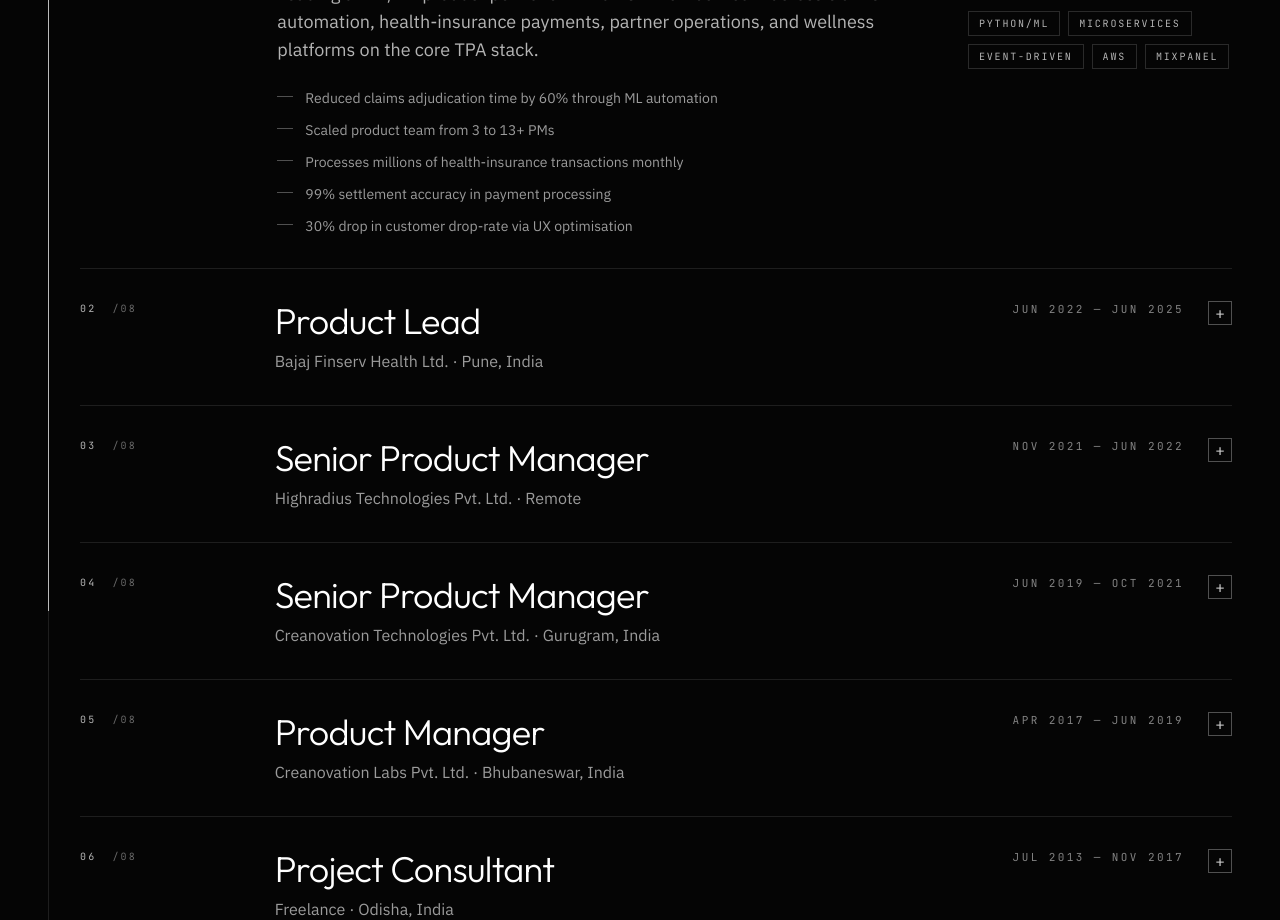
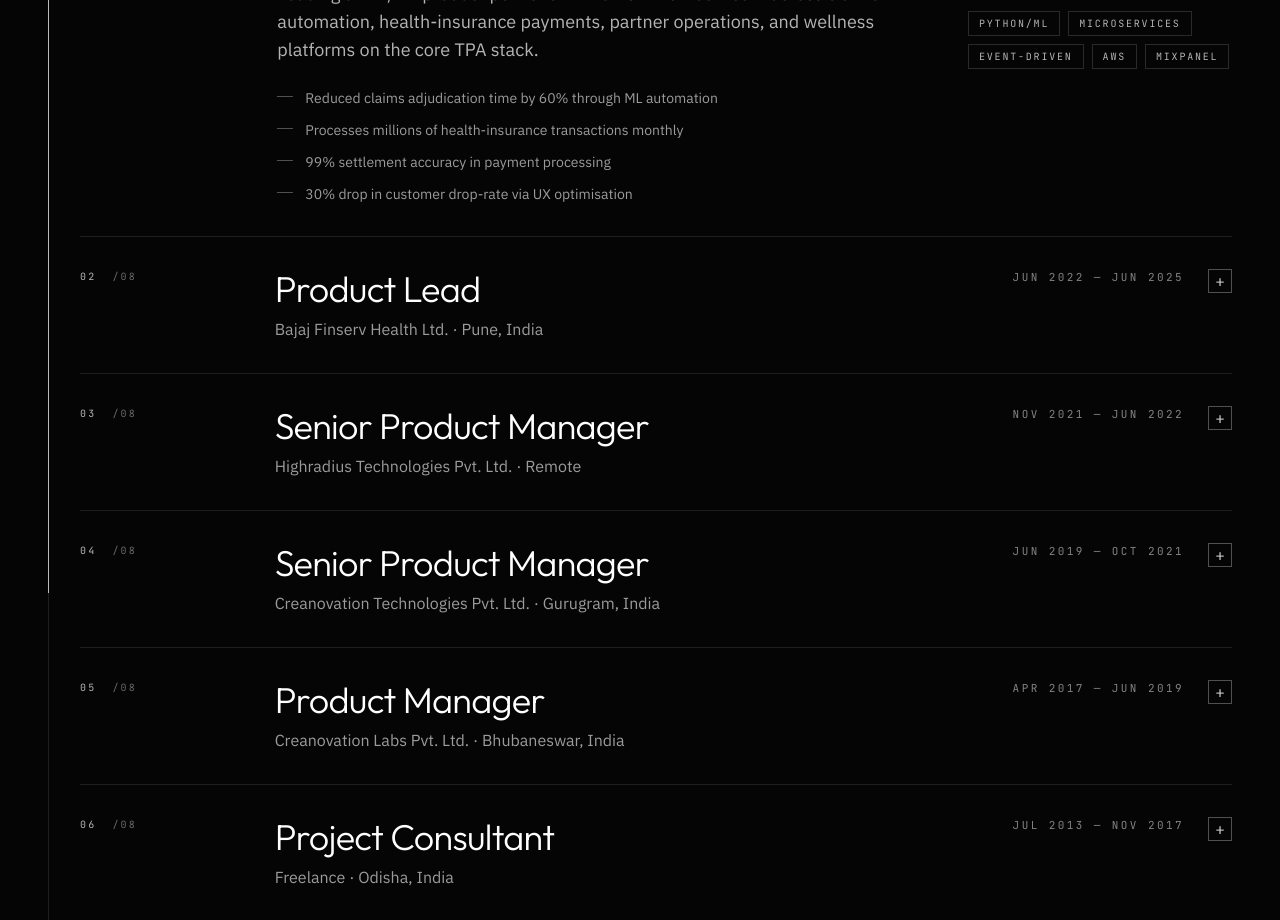
Before and after one commit to samadhan-product/samadhan-product.github.io, a React (Vite) app in the folder frontend/: page / in a window 1280 px wide. Shown: the part 6280-7200 px from the top of the page. Built offline with nearby package versions, Linux system fonts and the light colour scheme.

Commit message:
Work ex optimisation

```diff
--- a/frontend/src/data/profile.js
+++ b/frontend/src/data/profile.js
@@ -32,7 +32,6 @@
         "Leading an AI/ML product portfolio with a 13+ member team across claims automation, health-insurance payments, partner operations, and wellness platforms on the core TPA stack.",
       points: [
         "Reduced claims adjudication time by 60% through ML automation",
-        "Scaled product team from 3 to 13+ PMs",
         "Processes millions of health-insurance transactions monthly",
         "99% settlement accuracy in payment processing",
         "30% drop in customer drop-rate via UX optimisation"
```
